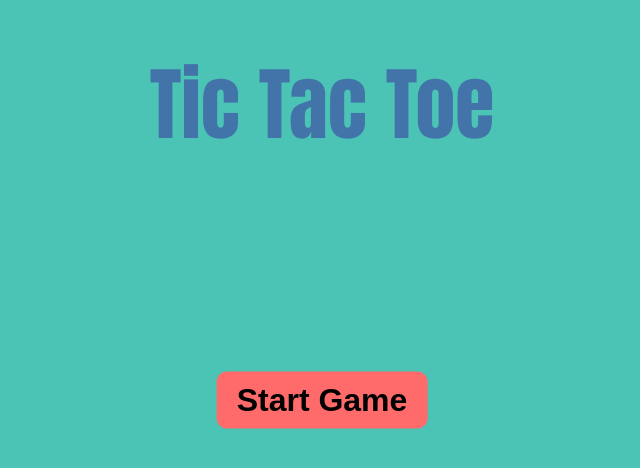
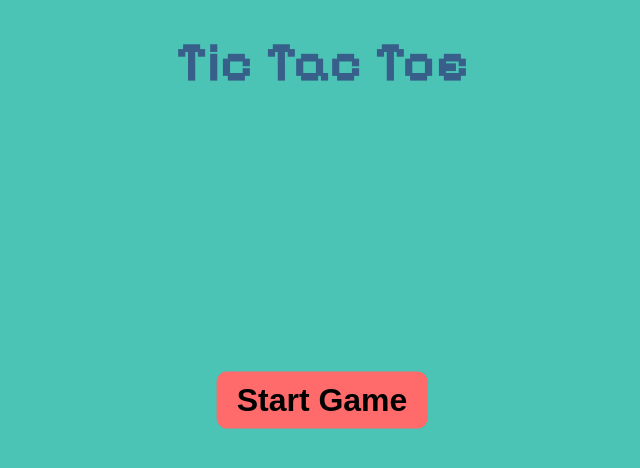
Before and after one commit to Hamza-Laghari/Tic-Tac-Toe, a plain HTML site: page index.html in a window 1280 px wide. Shown: the whole page, without its empty margins (318-958 px from the left). Drawn offline with Linux system fonts and the light colour scheme.

Commit message:
Update style.css

```diff
--- a/style.css
+++ b/style.css
@@ -1,3 +1,7 @@
+/* style.css */
+
+@import url('https://fonts.googleapis.com/css2?family=Open+Sans&display=swap');
+
 body {
     font-family: Arial, sans-serif;
     text-align: center;
@@ -47,9 +51,9 @@ body {
     transform: translate(-50%, -50%) scale(1.1); /* Scale and translate on hover */
 }
 h1 {
-    color: #4274aa; /* Heading color */
-    font-size: 5em;
-    font-family: Impact, fantasy;
+    color: #375f8a; /* Heading color */
+    font-size: 3.5rem;
+    font-family:'Pixelify Sans', cursive;
     animation: bounce 1s infinite alternate; /* Animation properties */
 }
 
@@ -63,6 +67,10 @@ h1 {
     }
 }
 
+@font-face {
+    font-family: 'FAMILY_NAME';
+    src: url(FONT_FILE_NAME.woff2) format('woff2');
+   }
 
 .container {
     display: flex;
@@ -102,8 +110,8 @@ h1 {
 
 #winner {
     color: #e7df0c; /* Heading color */
-    font-size: 5em;
-    font-family: Impact, fantasy;
+    font-size: 3.5em;
+    font-family: 'Pixelify Sans', cursive;
     animation: bounce 1s infinite alternate; /* Animation properties */
 }
 @keyframes bounce {
```
